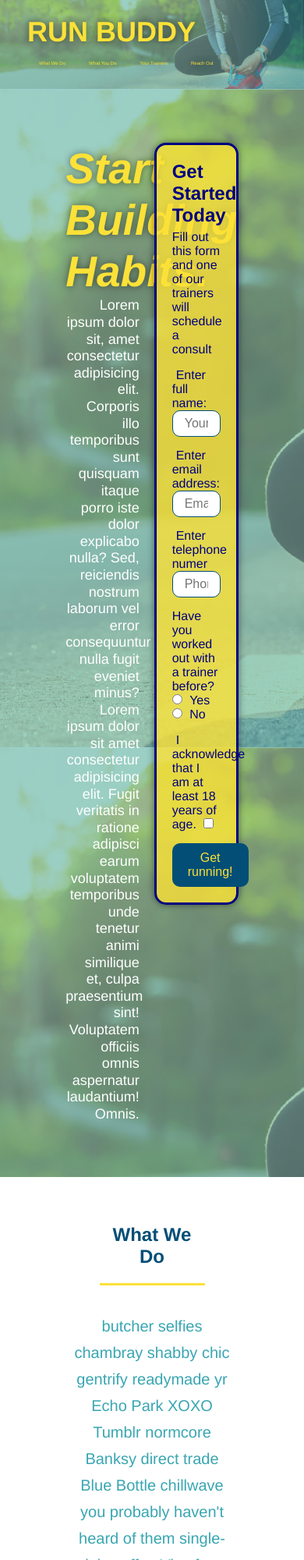
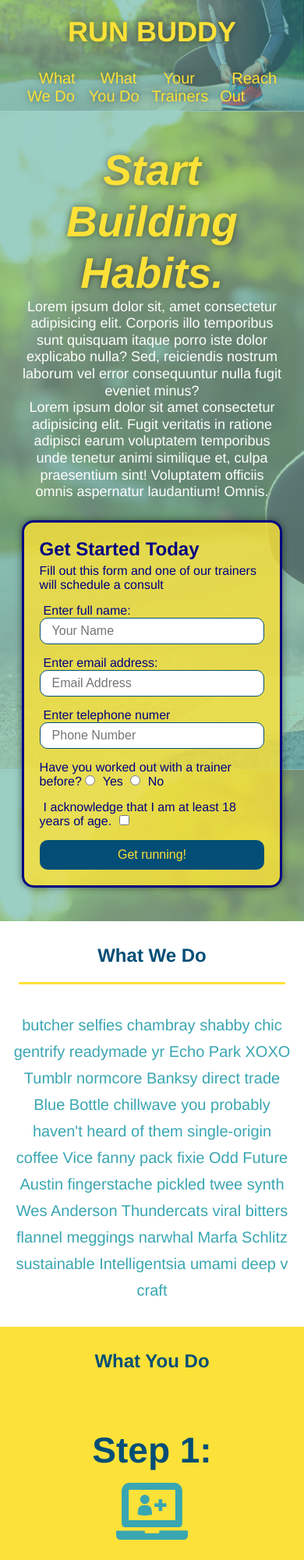
Before and after one commit to Jodi-Jackson/run-buddy, a plain HTML site: page index.html in a window 390 px wide. Shown: the top 2000 px of the page at 78% size. Drawn offline with Linux system fonts and the light colour scheme.

Commit message:
mediaqueries css

```diff
--- a/assets/css/style.css
+++ b/assets/css/style.css
@@ -372,17 +372,115 @@ footer a {
 /*end footer styling*/
 
 /* MEDIA QUERY FOR SMALLER DESKTOP SCREENS AND SMALLER */
-@media screen and (max-width: 980px) {
+@media screen and (max-width: 980px) {header {
+  padding-bottom: 0;
+  justify-content: center;
+}
+
+header h1 {
+  width: 100%;
+  text-align: center;
+}
+
+header nav ul {
+  margin-top: 20px;
+  width: 100%;
+  justify-content: center;
+}
+
+header nav ul li a {
+  font-size: 20px;
+}
+
+footer h2, footer div {
+  text-align: center;
+  width: 100%;
+ }
+ .hero-cta, .hero-form {
+  width: 100%;
+}
+
+.hero-cta {
+  text-align: center;
+}
+.section-title {
+  width: 80%;
+}
+
+.trainer {
+  flex: 0 70%;
+}
+
+.contact-info iframe{
+  flex: 1 100%;
+}
 
 
 }
 
 /* MEDIA QUERY FOR TABLETS AND SMALLER */
 @media screen and (max-width: 768px) {
+  section {
+    padding: 30px 15px;
+  }
 
-}
+  @media screen and (max-width: 768px) {
 
-/* MEDIA QUERY FOR MOBILE PHONES AND SMALLER */
+    section {
+      padding: 30px 15px;
+    }
+
+    .step h3 {
+      flex: 1 100%;
+      text-align: center;
+    }
+
+    .step-info {
+      flex: 2 100%;
+      text-align: center;
+      justify-content: center;
+    }
+
+    .step-img {
+      flex: 0 32%;
+      margin-right: 0;
+      margin-top: 15px;
+      margin-bottom: 15px;
+    }
+
+    .step-text {
+      flex: 100%;
+    }
+
+  }
+
+
 @media screen and (max-width: 575px) {
 
+  .hero-form button {
+    width: 100%;
+  }
+
+  .section-title {
+    width: 95%;
+  }
+
+  .intro p {
+    width: 100%;
+  }
+
+  .trainer {
+    flex: 0 100%;
+  }
+
+  .contact-info {
+    text-align: center;
+  }
+
+  .contact-info > * {
+    flex: 0 100%;
+  }
+  .contact-form {
+    order: 3;
+  }
 }
```
